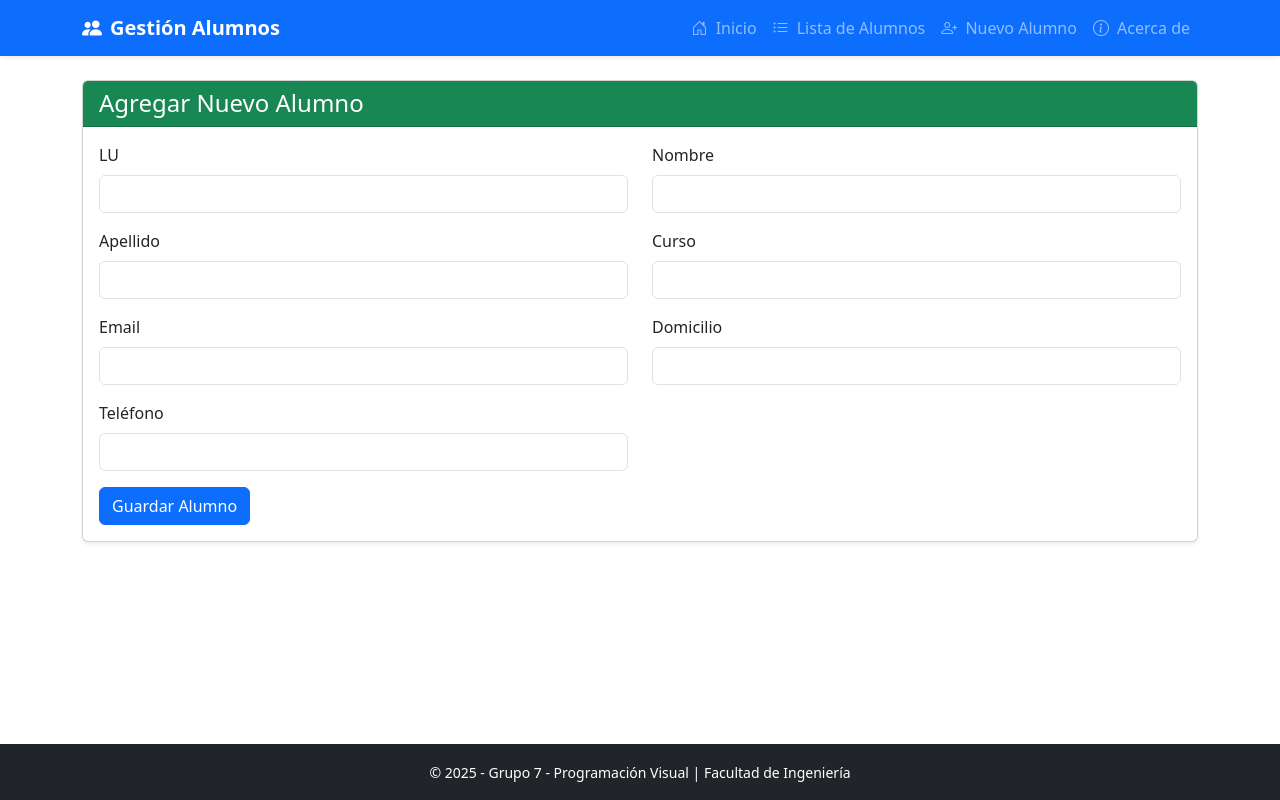
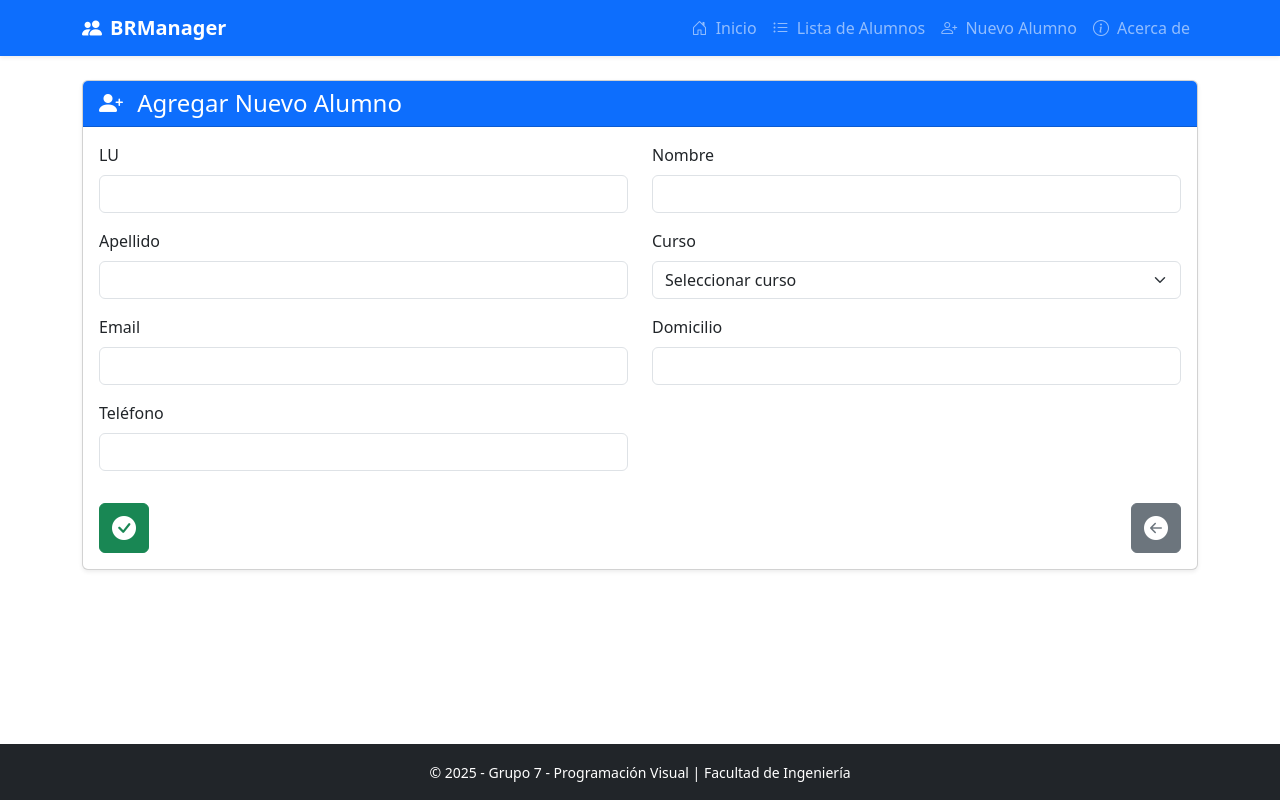
Before and after one commit to mauriciozalazar29/PV_TP5_Grupo7, a React (Vite) app: page /alumnos/nuevo in a window 1280 px wide. Built offline with nearby package versions, Linux system fonts and the light colour scheme.

Commit message:
gestión alumnos: nuevos alumnos, mejora la interfaz y optimiza formularios

```diff
--- a/src/App.jsx
+++ b/src/App.jsx
@@ -22,7 +22,44 @@ const App = () => {
     domicilio: 'Av. Patricias Argentinas 29',
     telefono: '3885060217',
   },
+  {
+    id: 'APU005823',
+    nombre: 'Mariano',
+    apellido: 'Gutiérrez',
+    curso: 'Primero',
+    email: 'marianog@mail.com',
+    domicilio: 'Av. Libertad 29',
+    telefono: '3882325154',
+  },
+  {
+    id: 'APU005824',
+    nombre: 'Oscar',
+    apellido: 'Palavecino',
+    curso: 'Quinto',
+    email: 'oscarpalavecino@mail.com',
+    domicilio: 'Belgrano 321',
+    telefono: '3884119988',
+  },
+  {
+    id: 'APU005825',
+    nombre: 'Lazaro',
+    apellido: 'Caballero',
+    curso: 'Cuarto',
+    email: 'lazaroexequiel@mail.com',
+    domicilio: 'San Martín 105',
+    telefono: '3885122233',
+  },
+  {
+    id: 'APU005826',
+    nombre: 'Christian',
+    apellido: 'Herrera',
+    curso: 'Segundo',
+    email: 'christianmataco@mail.com',
+    domicilio: 'Lavalle 12',
+    telefono: '3883014789',
+  }
 ])
+
 
   // Eliminar alumno por ID
   const eliminarAlumno = (id) => {
--- a/src/components/NavBar.jsx
+++ b/src/components/NavBar.jsx
@@ -5,7 +5,7 @@ const NavBar = () => (
     <div className="container">
       <Link className="navbar-brand fw-bold" to="/">
         <i className="bi bi-people-fill me-2"></i>
-        Gestión Alumnos
+        BRManager
       </Link>
       <button className="navbar-toggler" type="button" data-bs-toggle="collapse" data-bs-target="#navbarNav">
         <span className="navbar-toggler-icon"></span>
--- a/src/views/DetalleAlumno.jsx
+++ b/src/views/DetalleAlumno.jsx
@@ -10,13 +10,13 @@ const DetalleAlumno = ({ alumnos }) => {
 
   return (
     <div className="card shadow-sm">
-      <div className="card-header bg-info text-white d-flex justify-content-between align-items-center">
+       <div className="card-header bg-primary text-white d-flex justify-content-between align-items-center">
         <h4 className="mb-0">
           <i className="bi bi-person-vcard-fill me-2"></i>
           Detalle del Alumno
         </h4>
-        <Link to="/alumnos" className="btn btn-outline-light btn-sm">
-          <i className="bi bi-arrow-left"></i> Volver
+        <Link to="/alumnos" className="btn btn-light btn-sm">
+           <i className="bi bi-arrow-left"></i>
         </Link>
       </div>
       <div className="card-body">
--- a/src/views/EditarAlumno.jsx
+++ b/src/views/EditarAlumno.jsx
@@ -1,4 +1,4 @@
-import { useParams } from 'react-router-dom'
+import { useParams, Link } from 'react-router-dom'
 import { useState, useEffect } from 'react'
 
 const EditarAlumno = ({ alumnos, setAlumnos, navigate }) => {
@@ -52,12 +52,14 @@ const EditarAlumno = ({ alumnos, setAlumnos, navigate }) => {
 
   return (
     <div className="card shadow-sm">
-      <div className="card-header bg-warning">
-        <h4 className="mb-0">Editar Alumno</h4>
+      <div className="card-header bg-primary text-white d-flex justify-content-between align-items-center">
+        <h4 className="mb-0">
+          <i className="bi bi-pencil-square me-2"></i>
+          Editar Alumno
+        </h4>
       </div>
       <div className="card-body">
         {mensaje && <div className="alert alert-warning">{mensaje}</div>}
-
         <form onSubmit={handleSubmit}>
           <div className="row">
             <div className="mb-3 col-md-6">
@@ -72,9 +74,22 @@ const EditarAlumno = ({ alumnos, setAlumnos, navigate }) => {
               <label className="form-label">Apellido</label>
               <input type="text" name="apellido" className="form-control" value={form.apellido} onChange={handleChange} />
             </div>
-            <div className="mb-3 col-md-6">
+            <div className="col-md-6 mb-3">
               <label className="form-label">Curso</label>
-              <input type="text" name="curso" className="form-control" value={form.curso} onChange={handleChange} />
+              <select
+                name="curso"
+                className="form-select"
+                value={form.curso}
+                onChange={handleChange}
+                required
+              >
+                <option value="">Seleccionar curso</option>
+                <option value="Primero">Primero</option>
+                <option value="Segundo">Segundo</option>
+                <option value="Tercero">Tercero</option>
+                <option value="Tercero">Cuarto</option>
+                <option value="Tercero">Quinto</option>
+              </select>
             </div>
             <div className="mb-3 col-md-6">
               <label className="form-label">Email</label>
@@ -88,9 +103,15 @@ const EditarAlumno = ({ alumnos, setAlumnos, navigate }) => {
               <label className="form-label">Teléfono</label>
               <input type="text" name="telefono" className="form-control" value={form.telefono} onChange={handleChange} />
             </div>
+            <div className="d-flex justify-content-between mt-3">
+              <button type="submit" className="btn btn-success" title="Guardar Alumno">
+                <i className="bi bi-check-circle-fill fs-4"></i>
+              </button>
+              <Link to="/alumnos" className="btn btn-secondary" title="Volver a la lista">
+                <i className="bi bi-arrow-left-circle-fill fs-4"></i>
+              </Link>
+            </div>
           </div>
-
-          <button type="submit" className="btn btn-success">Guardar Cambios</button>
         </form>
       </div>
     </div>
--- a/src/views/Home.jsx
+++ b/src/views/Home.jsx
@@ -1,15 +1,15 @@
 const Home = () => {
   return (
-    <div className="d-flex align-items-center justify-content-center" style={{ minHeight: '70vh' }}>
-      <div className="text-center">
-        <h1 className="mb-4 text-primary">¡Bienvenido!</h1>
+    <div className="d-flex align-items-center justify-content-center" style={{ minHeight: '80vh' }}>
+      <div className="text-center px-4">
+        <h1 className="mb-3 text-primary">Gestión de Alumnos</h1>
+        <h3 className="mb-4 text-secondary">Administra tus alumnos de manera sencilla y eficiente</h3>
         <p className="lead mb-4">
-          Esta es la aplicación de <strong>Gestión de Alumnos</strong> del Trabajo Práctico N°5.<br />
-          Usá el menú superior para navegar entre las distintas secciones.
+          Esta aplicación te permite crear, editar, eliminar y visualizar información de alumnos en tiempo real, utilizando tecnologías modernas como React y Bootstrap.
         </p>
-        <div className="alert alert-info" role="alert">
-          Creá, editá, eliminá y visualizá alumnos usando React + Bootstrap.
-        </div>
+        <button type="button" className="btn btn-primary btn-lg">
+          Comenzar
+        </button>
       </div>
     </div>
   )
--- a/src/views/ListaAlumnos.jsx
+++ b/src/views/ListaAlumnos.jsx
@@ -21,7 +21,7 @@ const ListaAlumnos = ({ alumnos, onEliminar }) => {
           Lista de Alumnos
         </h4>
         <Link to="/alumnos/nuevo" className="btn btn-light btn-sm">
-          <i className="bi bi-plus-lg me-1"></i> Nuevo
+          <i className="bi bi-plus-lg me-1"></i>
         </Link>
       </div>
       <div className="card-body">
@@ -49,7 +49,7 @@ const ListaAlumnos = ({ alumnos, onEliminar }) => {
                     <td>{alumno.nombre}</td>
                     <td>{alumno.apellido}</td>
                     <td>
-                      <span className="badge bg-info text-dark">{alumno.curso}</span>
+                      <span className>{alumno.curso}</span>
                     </td>
                     <td className="text-end">
                       {idAEliminar === alumno.id ? (
@@ -63,12 +63,12 @@ const ListaAlumnos = ({ alumnos, onEliminar }) => {
                         </div>
                       ) : (
                         <div className="d-flex gap-2 justify-content-end">
-                          <Link to={`/alumnos/${alumno.id}`} className="btn btn-sm btn-outline-info" title="Ver detalles">
-                            <i className="bi bi-eye-fill"></i>
-                          </Link>
-                          <Link to={`/alumnos/${alumno.id}/editar`} className="btn btn-sm btn-outline-warning" title="Editar">
-                            <i className="bi bi-pencil-fill"></i>
-                          </Link>
+                        <Link to={`/alumnos/${alumno.id}`} className="btn btn-sm btn-outline-primary" title="Ver detalles">
+                          <i className="bi bi-eye-fill"></i>
+                        </Link>
+                        <Link to={`/alumnos/${alumno.id}/editar`} className="btn btn-sm btn-outline-dark" title="Editar">
+                          <i className="bi bi-pencil-fill"></i>
+                        </Link>
                           <button
                             onClick={() => setIdAEliminar(alumno.id)}
                             className="btn btn-sm btn-outline-danger"
--- a/src/views/NuevoAlumno.jsx
+++ b/src/views/NuevoAlumno.jsx
@@ -1,4 +1,5 @@
 import { useState } from 'react'
+import { Link } from 'react-router-dom'
 
 const NuevoAlumno = ({ alumnos, setAlumnos, navigate }) => {
   const [form, setForm] = useState({
@@ -45,9 +46,12 @@ const NuevoAlumno = ({ alumnos, setAlumnos, navigate }) => {
 
   return (
     <div className="card shadow-sm">
-      <div className="card-header bg-success text-white">
-        <h4 className="mb-0">Agregar Nuevo Alumno</h4>
-      </div>
+        <div className="card-header bg-primary text-white d-flex justify-content-between align-items-center">
+          <h4 className="mb-0">
+            <i className="bi bi-person-plus-fill me-2"></i> {/* Icono agregado */}
+            Agregar Nuevo Alumno
+          </h4>
+        </div>
       <div className="card-body">
         {mensaje && <div className="alert alert-warning">{mensaje}</div>}
 
@@ -65,9 +69,22 @@ const NuevoAlumno = ({ alumnos, setAlumnos, navigate }) => {
               <label className="form-label">Apellido</label>
               <input type="text" name="apellido" className="form-control" value={form.apellido} onChange={handleChange} required />
             </div>
-            <div className="mb-3 col-md-6">
+            <div className="col-md-6 mb-3">
               <label className="form-label">Curso</label>
-              <input type="text" name="curso" className="form-control" value={form.curso} onChange={handleChange} />
+              <select
+                name="curso"
+                className="form-select"
+                value={form.curso}
+                onChange={handleChange}
+                required
+              >
+                <option value="">Seleccionar curso</option>
+                <option value="Primero">Primero</option>
+                <option value="Segundo">Segundo</option>
+                <option value="Tercero">Tercero</option>
+                <option value="Tercero">Cuarto</option>
+                <option value="Tercero">Quinto</option>
+                </select>
             </div>
             <div className="mb-3 col-md-6">
               <label className="form-label">Email</label>
@@ -81,9 +98,15 @@ const NuevoAlumno = ({ alumnos, setAlumnos, navigate }) => {
               <label className="form-label">Teléfono</label>
               <input type="text" name="telefono" className="form-control" value={form.telefono} onChange={handleChange} />
             </div>
-          </div>
-
-          <button type="submit" className="btn btn-primary">Guardar Alumno</button>
+            </div>
+            <div className="d-flex justify-content-between mt-3">
+              <button type="submit" className="btn btn-success" title="Guardar Alumno">
+                <i className="bi bi-check-circle-fill fs-4"></i>
+              </button>
+              <Link to="/alumnos" className="btn btn-secondary" title="Volver a la lista">
+                <i className="bi bi-arrow-left-circle-fill fs-4"></i>
+              </Link>
+            </div>
         </form>
       </div>
     </div>
```
Lines whose indentation alone changed are shown as unchanged.
